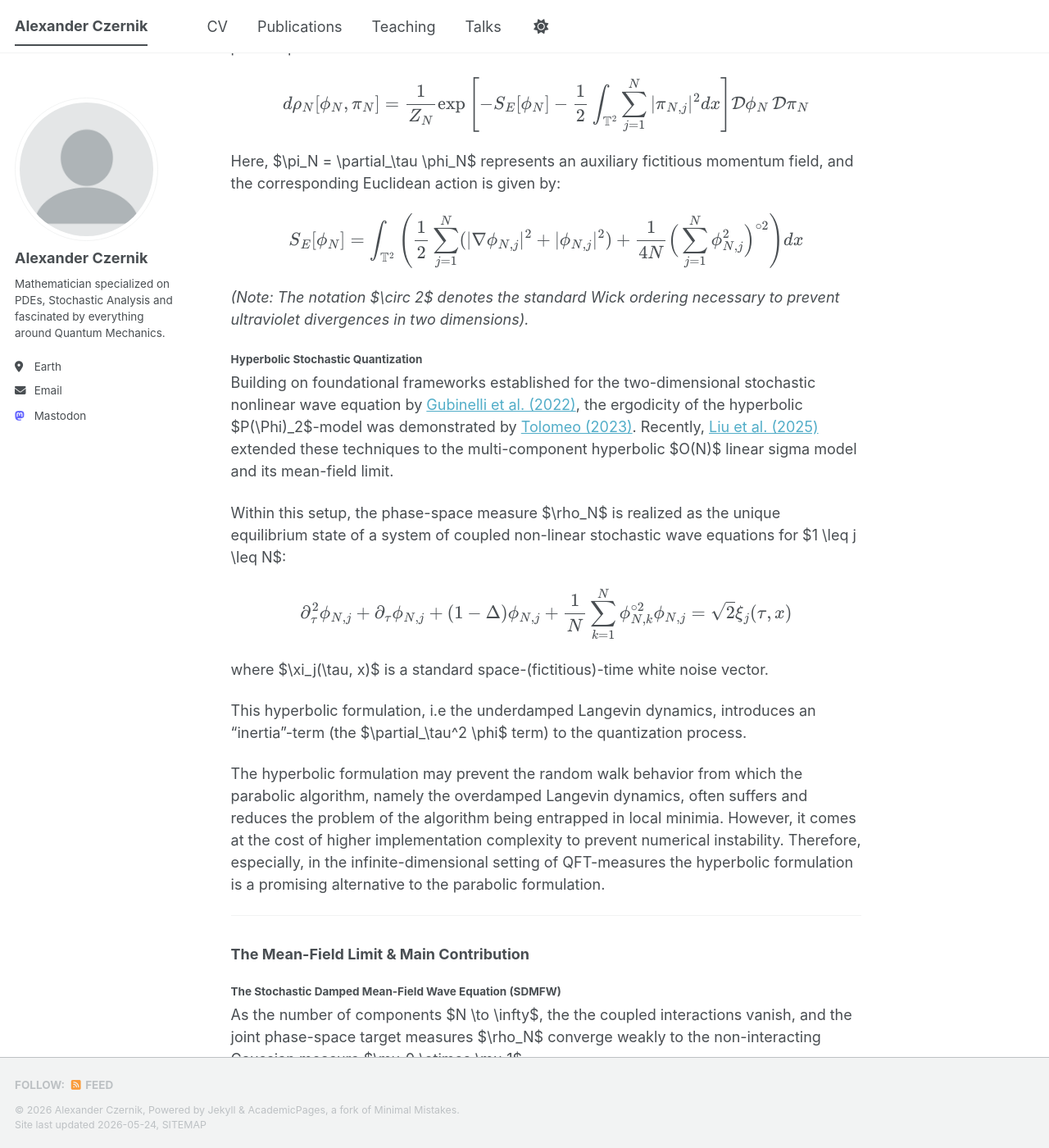
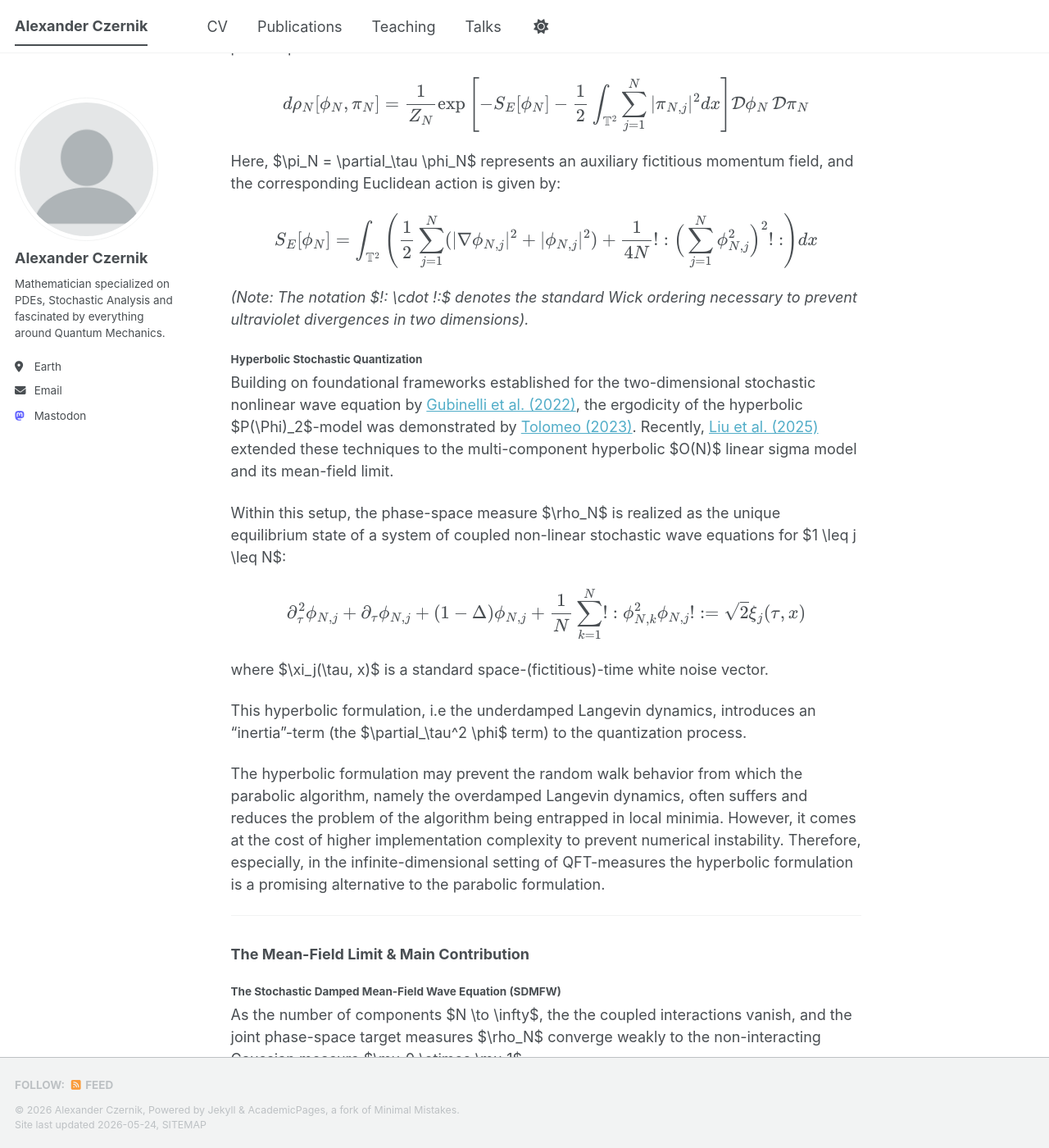
Before and after one commit to alexanderczernik/alexanderczernik.github.io, a Jekyll site: the page built from _pages/about.md, in a window 1280 px wide and 1400 px high, scrolled down 1435 px. Shown: the whole window at 82% size. Built offline with Jekyll 4.4.1, drawn with Linux system fonts in a browser that asks for light colours; a script bundle is joined from its source files by our own code; library files that are not in the unit come from our copies; some of the changed text lies outside the part shown.

Commit message:
Update notation for Wick ordering in equations

```diff
--- a/_pages/about.md
+++ b/_pages/about.md
@@ -39,16 +39,16 @@ $$d\rho_N[\mathbf{\phi}_N, \pi_N] = \frac{1}{Z_N} \exp \left[ -S_E[\phi_N] - \fr
 
 Here, $\pi_N = \partial_\tau \phi_N$ represents an auxiliary fictitious momentum field, and the corresponding Euclidean action is given by:
 
-$$S_{E}[\phi_N] = \int_{\mathbb{T}^2} \left( \frac{1}{2}\sum_{j=1}^N(|\nabla \phi_{N,j}|^2 + |\phi_{N,j}|^2) + \frac{1}{4N} \Big( \sum_{j = 1}^N \phi_{N,j}^2 \Big)^{\circ 2} \right) dx$$
+$$S_{E}[\phi_N] = \int_{\mathbb{T}^2} \left( \frac{1}{2}\sum_{j=1}^N(|\nabla \phi_{N,j}|^2 + |\phi_{N,j}|^2) + \frac{1}{4N} !:\Big(\sum_{j = 1}^N \phi_{N,j}^2 \Big)^{2}!: \right) dx$$
 
-*(Note: The notation $\circ 2$ denotes the standard Wick ordering necessary to prevent ultraviolet divergences in two dimensions).*
+*(Note: The notation $!: \cdot !:$ denotes the standard Wick ordering necessary to prevent ultraviolet divergences in two dimensions).*
 
 #### Hyperbolic Stochastic Quantization
 Building on foundational frameworks established for the two-dimensional stochastic nonlinear wave equation by [Gubinelli et al. (2022)](#gubinelli2022), the ergodicity of the hyperbolic $P(\Phi)_2$-model was demonstrated by [Tolomeo (2023)](#tolomeo2023). Recently, [Liu et al. (2025)](#liu2025) extended these techniques to the multi-component hyperbolic $O(N)$ linear sigma model and its mean-field limit.
 
 Within this setup, the phase-space measure $\rho_N$ is realized as the unique equilibrium state of a system of coupled non-linear stochastic wave equations for $1 \leq j \leq N$:
 
-$$\partial_\tau^2 \phi_{N,j} +  \partial_\tau \phi_{N,j} + (1 - \Delta) \phi_{N,j}  + \frac{1}{N} \sum^N_{k=1} \phi_{N,k}^{\circ 2} \phi_{N,j} = \sqrt{2}\xi_j(\tau, x)$$
+$$\partial_\tau^2 \phi_{N,j} +  \partial_\tau \phi_{N,j} + (1 - \Delta) \phi_{N,j}  + \frac{1}{N} \sum^N_{k=1} !:\phi_{N,k}^{2} \phi_{N,j}!: = \sqrt{2}\xi_j(\tau, x)$$
 
 where $\xi_j(\tau, x)$ is a standard space-(fictitious)-time white noise vector.
 
@@ -66,16 +66,16 @@ As the number of components $N \to \infty$, the the coupled interactions vanish,
 
 As shown by [Liu et al. (2025)](#liu2025), the corresponding underdamped Langevin dynamics converges to the **Stochastic Damped Mean-Field Wave Equation (SDMFW)**:
 
-$$\partial_\tau^2 \phi + \partial_\tau \phi + (1 - \Delta) \phi + \langle \phi^{\circ 2} \rangle \phi = \sqrt{2}\xi(\tau, x)$$
+$$\partial_\tau^2 \phi + \partial_\tau \phi + (1 - \Delta) \phi + \langle !:\phi^{2}!: \rangle \phi = \sqrt{2}\xi(\tau, x)$$
 
-Where $\langle \phi^{\circ 2} \rangle$ represents the spatial mean of the expectation of the Wick-ordered square of the field.
+Where $\langle !:\phi^{2}!: \rangle$ represents the spatial mean of the expectation of the Wick-ordered square of the field.
 
 While this equation describes the limiting behavior, the question if the SDMFW admits a unique equilbrium state remained an open problem. My Master's thesis' second part addresses this gap by proving that $\mu_0 \otimes \mu_1$ is the unique equilibrium state of the SDMFW:
 
 > ### Theorem (Contribution: Unique Equilibrium of the SDMFW)
 > Let $\sigma \in (0, \frac{1}{2})$. The Gaussian measure $\mu_0 \otimes \mu_1$ is the **unique equilibrium state** of the SDMFW in the class of probability measures satisfying a bounded normal-ordered second moment condition:
 >
-> $$\left\langle \int_{\mathbb{T}^2} |\nabla^{-\sigma} \phi^{\circ 2}|^2 \, dx \right\rangle < \infty$$
+> $$\left\langle \int_{\mathbb{T}^2} |\nabla^{-\sigma} !:\phi^{2}|^2!: \, dx \right\rangle < \infty$$
 
 #### Remarks about this Theorem
 Proving uniqueness for this equation was challenging since established ergodic theory for Markov process cannot be applied to this equation, since: 1. the markov semigroup is not conitnuous on the space of measurable and bounded functions, 2. the dynamics of the solution depend on its own Law (through the mean-field nonlinearity). Therefore, I established a novel self-consistency argument guaranteeing that $\mu_0 \otimes \mu_1$ is the unique equilibrium state of the SDMFW. (For more details see my Thesis (add link here) or hopefully soon my preprint about this topic.
@@ -86,7 +86,7 @@ From a physical and computational point of view this result is interesting as, a
 
 Establishing uniqueness for the SDMFW presents significant mathematical challenges. Standard ergodic theory for Markov processes cannot be applied directly to this equation for two fundamental reasons:
 1. **Lack of Regularity:** The associated Markov semigroup is not continuous on the space of bounded, measurable functions.
-2. **Mean-Field Dependence:** The dynamics of the solution depend non-linearly on its own law through the mean-field expectation $\langle \phi^{\circ 2} \rangle$.
+2. **Mean-Field Dependence:** The dynamics of the solution depend non-linearly on its own law through the mean-field expectation $\langle !:\phi^{2}!: \rangle$.
 
 To overcome these obstacles, I developed a novel self-consistency argument to rigorously guarantee that $\mu_0 \otimes \mu_1$ is the unique equilibrium state of the SDMFW. *(For complete technical details, see my [Master's Thesis](link_to_thesis.pdf) Section 6 — or hopefully soon my solo preprint which is currently in preparation).*
 
```
